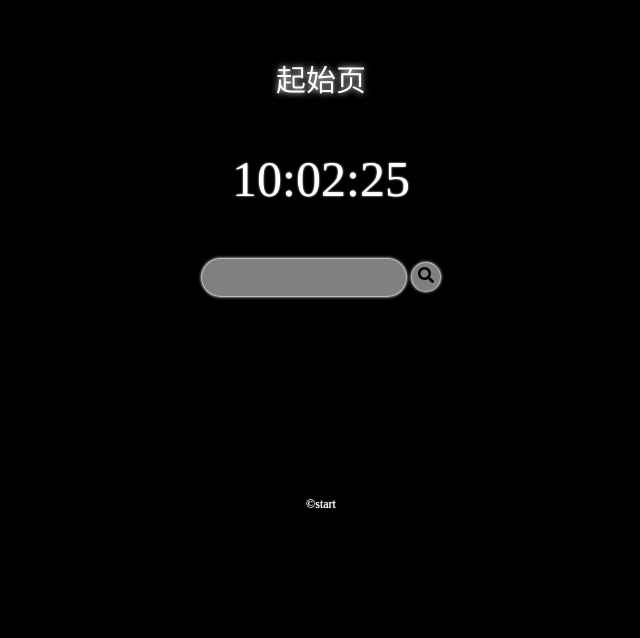
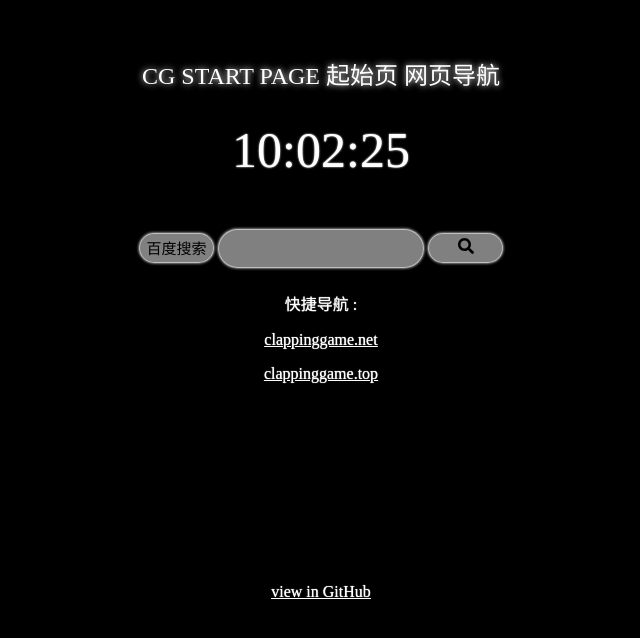
Before and after one commit to icgi/start, a plain HTML site: page index.html in a window 1280 px wide. Shown: the part 144-782 px from the top of the page, without its empty margins (319-959 px from the left). Drawn offline with Linux system fonts and the light colour scheme.

Commit message:
Add files via upload

```diff
--- a/css/style.css
+++ b/css/style.css
@@ -7,11 +7,11 @@ body{
     margin-top: 200px;
     text-align: center;
     color: white;
-    font-size: 30px;
+    font-size: 24px;
     text-shadow: 0px 0px 6px white;
 }
 .time{
-    margin-top: 50px;
+    margin-top: 30px;
     text-align: center;
     font-size: 50px;
     color: white;
@@ -37,7 +37,19 @@ body{
 .box_button{
     text-align:center;
     border-radius: 25px;
-    width: 30px;
+    width: 75px;
+    height: 30px;
+    color: black;
+    box-shadow: 0px 0px 3px white;
+    border: rgba(255, 255, 255, 0.5) solid 1px;
+    background: rgba(255, 255, 255, 0.5);
+    font-size: 15px;
+    transition: all 0.2s ease;
+}
+.box_se{
+    text-align:center;
+    border-radius: 25px;
+    width: 75px;
     height: 30px;
     color: black;
     box-shadow: 0px 0px 3px white;
@@ -63,7 +75,14 @@ body{
     margin-top: 200px;
     text-align: center;
     color: white;
-    font-size: 12px;
+    font-size: 16px;
+    text-shadow: 0px 0px 1px white;
+}
+.pr{
+    margin-top: 5px;
+    text-align: center;
+    color: white;
+    font-size: 16px;
     text-shadow: 0px 0px 1px white;
 }
 input{outline: none;}
--- a/index.html
+++ b/index.html
@@ -2,7 +2,7 @@
 <html lang="zh_CN">
 <head>
     <meta charset="UTF-8">
-    <title>start起始页</title>
+    <title>START起始页</title>
     <link rel="stylesheet" href="css/style.css">
     <link rel="icon" href="img/search.svg">
     <script>
@@ -30,16 +30,21 @@
 </script>
 </head>
 <body>
-    <p class="start">起始页</p>
+    <p class="start">CG START PAGE 起始页 网页导航</p>
 <div class="time">
     <label id="showTime">00:00:00</label>
 </div>
 <div class="search">
     <form onsubmit="return search()">
+        <button class="box_se">百度搜索</button>
         <input type=text class="box_search" autocomplete="off" autofocus id="search_input">
-        <button class="box_button" onclick="return search()"><img src="img/search.svg""></button>
+        <button class="box_button" onclick="return search()"><img src="img/search.svg" width="16"></button>
     </form>
 </div>
-<p class="cr">©start</p>
+<br>
+<p class="pr">快捷导航 :</p>
+<p class="pr"><a class="cr" href="https://clappinggame.net">clappinggame.net<a></p>
+<p class="pr"><a class="cr" href="https://clappinggame.top">clappinggame.top<a></p>
+<p class="cr"><a class="cr" href="https://github.com/cnzc/start">view in GitHub<a></p>
 </body>
 </html>
```
